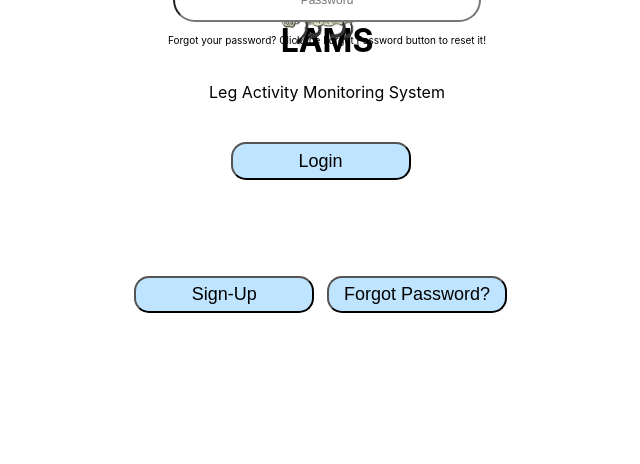
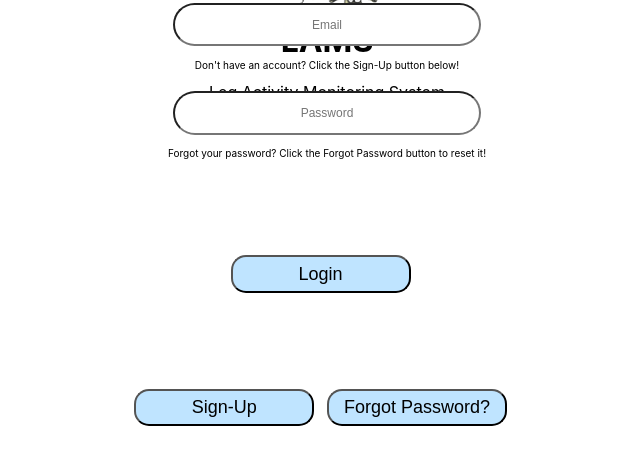
Before and after one commit to JohnMerlino1235/LAMS, a React (Create React App) app: page / in a window 1280 px wide. Shown: the top 464 px of the page, without its empty margins (313-953 px from the left). Built offline with nearby package versions, Linux system fonts and the light colour scheme.

Commit message:
Fix Login email input

```diff
--- a/src/containers/Login/Login.js
+++ b/src/containers/Login/Login.js
@@ -5,6 +5,7 @@
 import Header from "../shared/Header";
 import InputsLogin from "./InputsLogin";
 import ButtonsLogin from "./ButtonsLogin";
+import TextLogin from "./TextLogin";
 
 function Login() {
 
@@ -40,6 +41,8 @@
 
       <Header/>
 
+      <TextLogin/>
+
       <InputsLogin/>
 
       <ButtonsLogin/>
--- /dev/null
+++ b/src/containers/Login/TextLogin.js
@@ -0,0 +1,11 @@
+
+function TextLogin() {
+    return(
+        <div className="title">
+        <h2 className="title-fix">Sign in</h2>
+      </div>
+    )
+
+}
+
+export default TextLogin;
--- a/src/containers/css/global.css
+++ b/src/containers/css/global.css
@@ -58,7 +58,10 @@
 }
 
 .inputs {
-    margin-top: -20%;
+    display: flex;
+    flex-direction: column;
+    align-items: center;
+    justify-content: center;
     color: black;
     text-align: center;
 }
```
